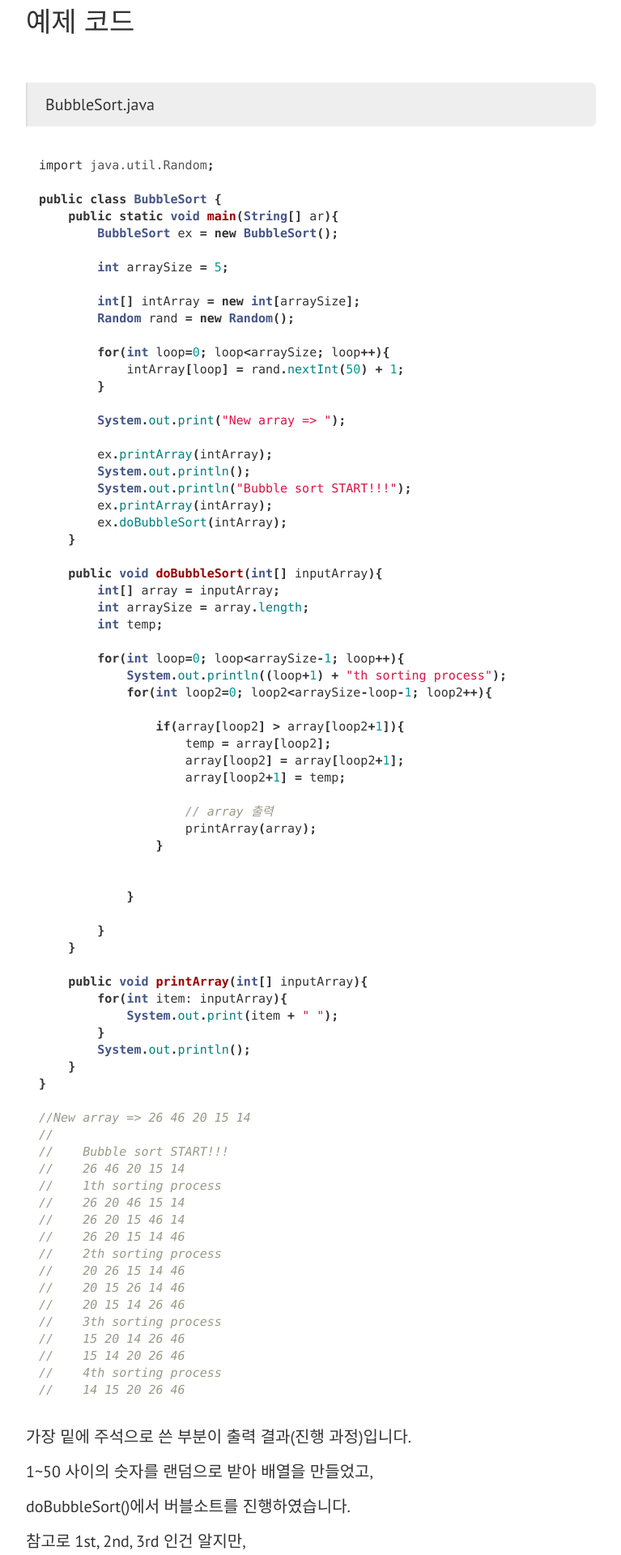
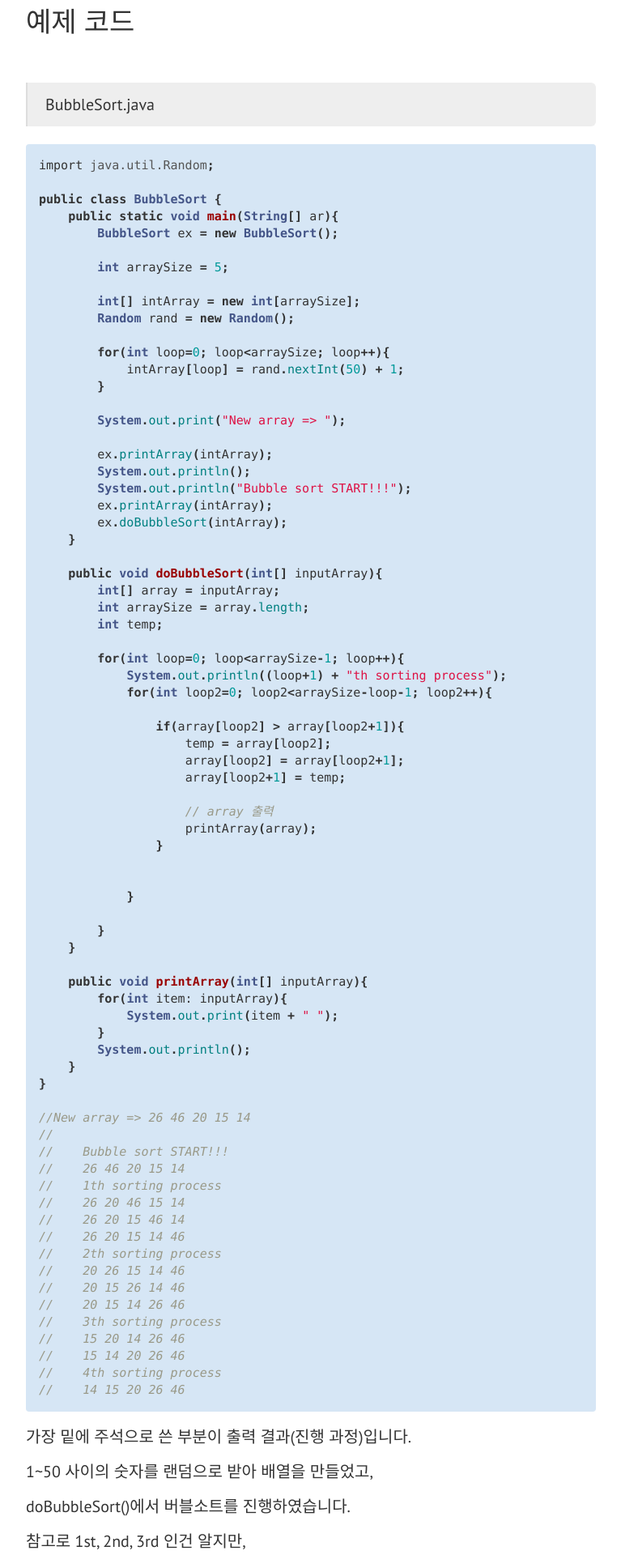
Before and after one commit to Onsil-TheGreenHouse/Onsil-TheGreenHouse.github.io, a Jekyll site: the page built from _posts/programming/algorithm/2018-02-25-algorithm-bubble_sort.md, in a window 1280 px wide. Shown: the part 3395-5315 px from the top of the page at 81% size, without its empty margins (256-1023 px from the left). Built offline with Jekyll 4.4.1, drawn with Linux system fonts in a browser that asks for light colours; nearby versions of some CDN libraries; formulas are drawn with MathJax 3; comment, search, counter and statistics services are not loaded.

Commit message:
java code fence control

```diff
--- a/_layouts/default.html
+++ b/_layouts/default.html
@@ -58,6 +58,9 @@
       .language-bash, .language-bash span {
         color: #8ADF41 !important;
         background-color: black;
+      }
+      .language-java pre {
+        background-color: rgb(214, 230, 245);
       }
     </style>
   </head>
```
